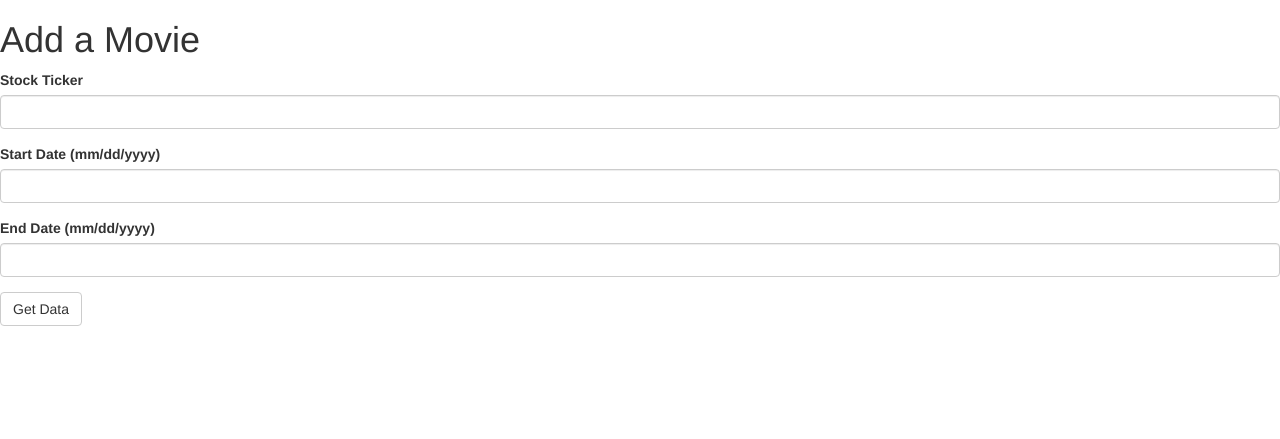
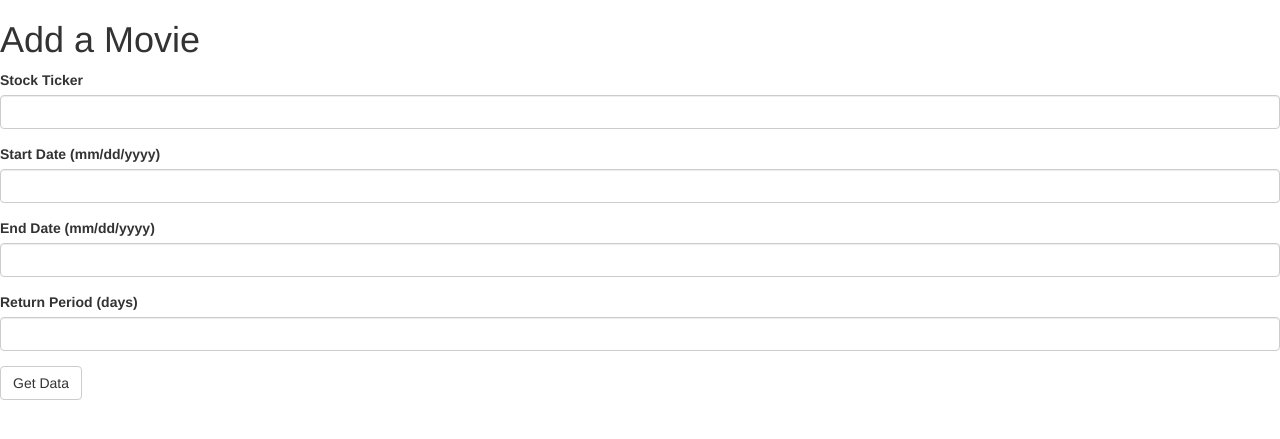
Before and after one commit to adrevezzo/stock_returns, a Flask app: page /stockdata in a window 1280 px wide. Shown: the top 439 px of the page. Run offline with Flask 2, Linux system fonts and the light colour scheme; parts of the project's set-up code (start-up, migrations or seed data) failed here and were passed over; some libraries are stand-ins or nearby versions.

Commit message:
create calc returns function, add returns histogram and back button to chart page.

```diff
--- a/main.py
+++ b/main.py
@@ -4,7 +4,7 @@ from flask_sqlalchemy import SQLAlchemy
 from flask_wtf import FlaskForm
 from wtforms import StringField, SubmitField
 from wtforms.validators import DataRequired
-from stockData import get_stock_prices
+from stockData import get_stock_prices, calc_returns
 import base64
 from io import BytesIO
 from matplotlib.figure import Figure
@@ -23,6 +23,7 @@ class GetStockData(FlaskForm):
     ticker = StringField('Stock Ticker', validators=[DataRequired()])
     start_date = StringField('Start Date (mm/dd/yyyy)', validators=[DataRequired()])
     end_date = StringField('End Date (mm/dd/yyyy)', validators=[DataRequired()])
+    ret_period = StringField('Return Period (days)', validators=[DataRequired()])
 
     submit = SubmitField("Get Data")
 
@@ -43,13 +44,25 @@ def get_stock_data():
         ticker = form.ticker.data
         start = form.start_date.data
         end = form.end_date.data
+        ret_per = int(form.ret_period.data)
         df = get_stock_prices(ticker, start, end)
+
+        df2, stdev, mean, nf_conf, nf_per = calc_returns(df=df, day_offset=ret_per)
 
 
         # Generate the figure **without using pyplot**.
         fig = Figure()
-        ax = fig.subplots()
-        ax.plot(df.index, df['Adj Close'], color='red')
+        ax1, ax2 = fig.subplots(2,1)
+
+        # Create Price Action Chart
+        ax1.set_title(f'{ticker.upper()} Closing Prices from {start} through {end}')
+        ax1.plot(df.index, df['Adj Close'], color='red')
+
+        ax2.set_title(f'Mean return is: {mean * 100: .2f}%\nLower 98% Conf return is: {nf_conf * 100: .2f}%'
+                      f'\n 98% Percentile return is: {nf_per * 100: .2f}%')
+        ax2.hist(df2['returns'], bins=30)
+
+        fig.tight_layout()
         # Convert plot to PNG image
         pngImage = BytesIO()
         FigureCanvas(fig).print_png(pngImage)
--- a/templates/chart.html
+++ b/templates/chart.html
@@ -2,10 +2,12 @@
 
 {% block content %}
 <div class="container">
-  <h1 class="heading">{{ tick }}</h1>
-  <p class="description">These are my all time favorite movies.</p>
+  <h1 class="heading">{{ tick.upper() }}</h1>
+
 
   <img src="{{ plot }}" alt="my plot">
+  <br>
+  <a href="{{ url_for('get_stock_data') }}" class="button">Back to Stock Search Page</a>
 
 </div>
 
```
Also changed, not shown: stockData.py (+15 -11 lines), 1 other file.
